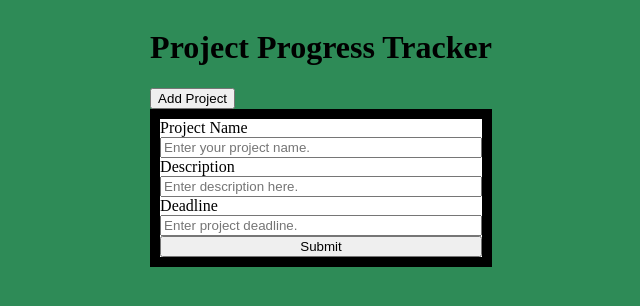
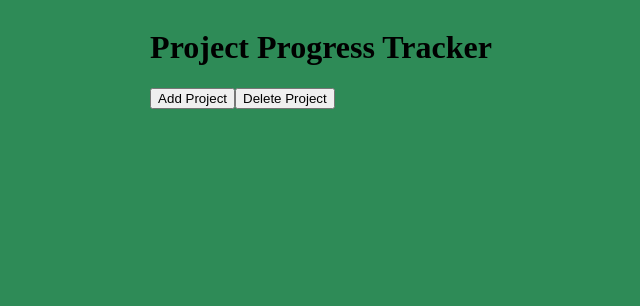
Before and after one commit to NyeemDavis/ProjectTracker, a React (Vite) app: page / in a window 1280 px wide. Shown: the top 306 px of the page, without its empty margins (319-959 px from the left). Built offline with nearby package versions, Linux system fonts and the light colour scheme.

Commit message:
Added buttons to add and delete projects

```diff
--- a/src/App.jsx
+++ b/src/App.jsx
@@ -1,10 +1,11 @@
 import Button from './Button';
 import ProjectForm from './ProjectForm';
 import './App.css'
+import ProjectsContainer from './ProjectsContainer';
 
 function App() {
  const handleClick = () => {
-
+  console.log('Clicked')
  };
 
 
@@ -12,10 +13,11 @@ function App() {
   return (
     <div>
       <h1 className='title'>Project Progress Tracker</h1>
-      {/* Button to add Project, Pulls up form */}
-      <Button onClick={handleClick} text={'Add Project'}></Button>
+      {/* Button to add Project, Pulls up form. Another to Delete */}
+      <Button onClick={handleClick} text={'Add Project'} />
+      <Button onClick={handleClick} text={"Delete Project"} />
 
-      <ProjectForm></ProjectForm>
+      <ProjectsContainer />
     </div>
   );
 };
```
